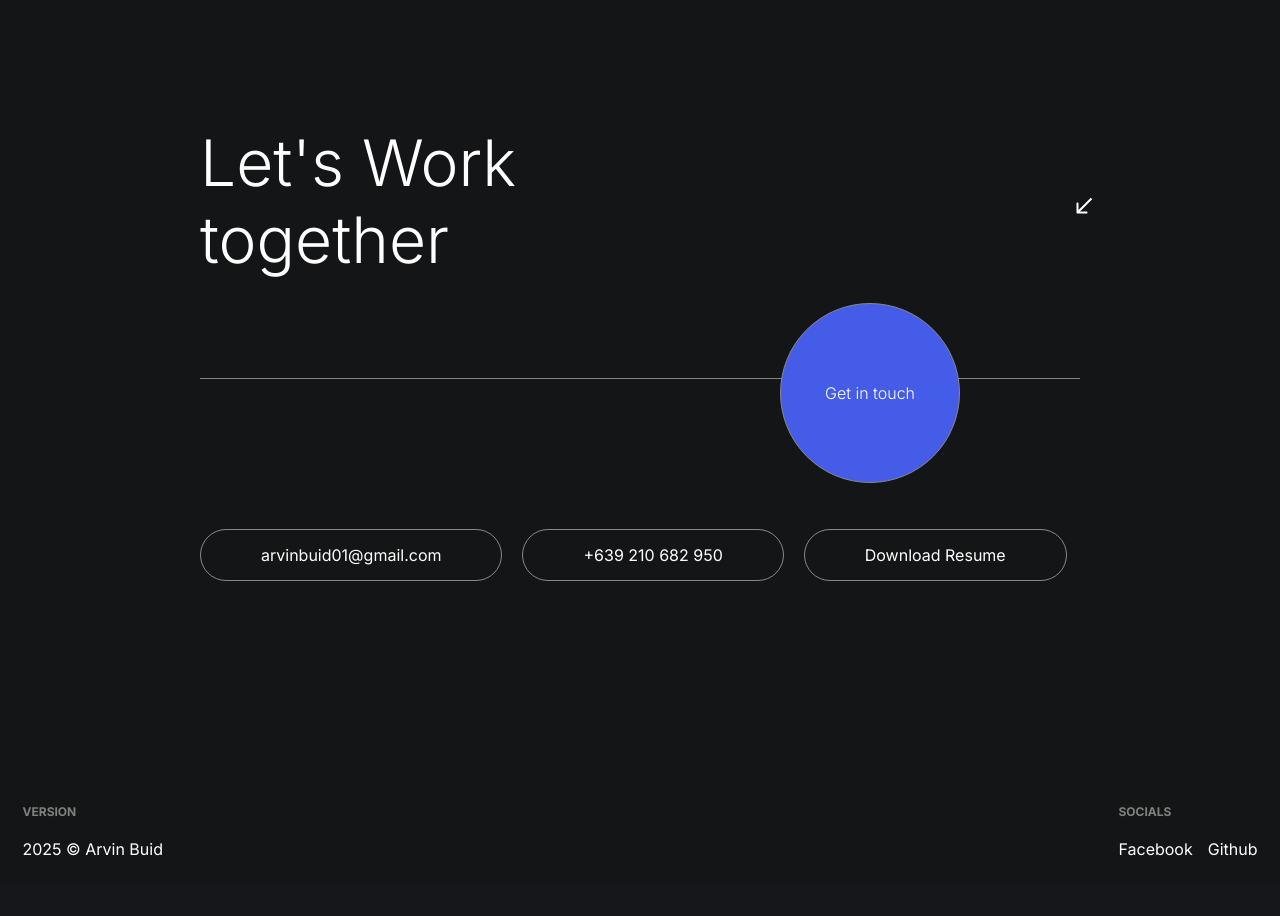
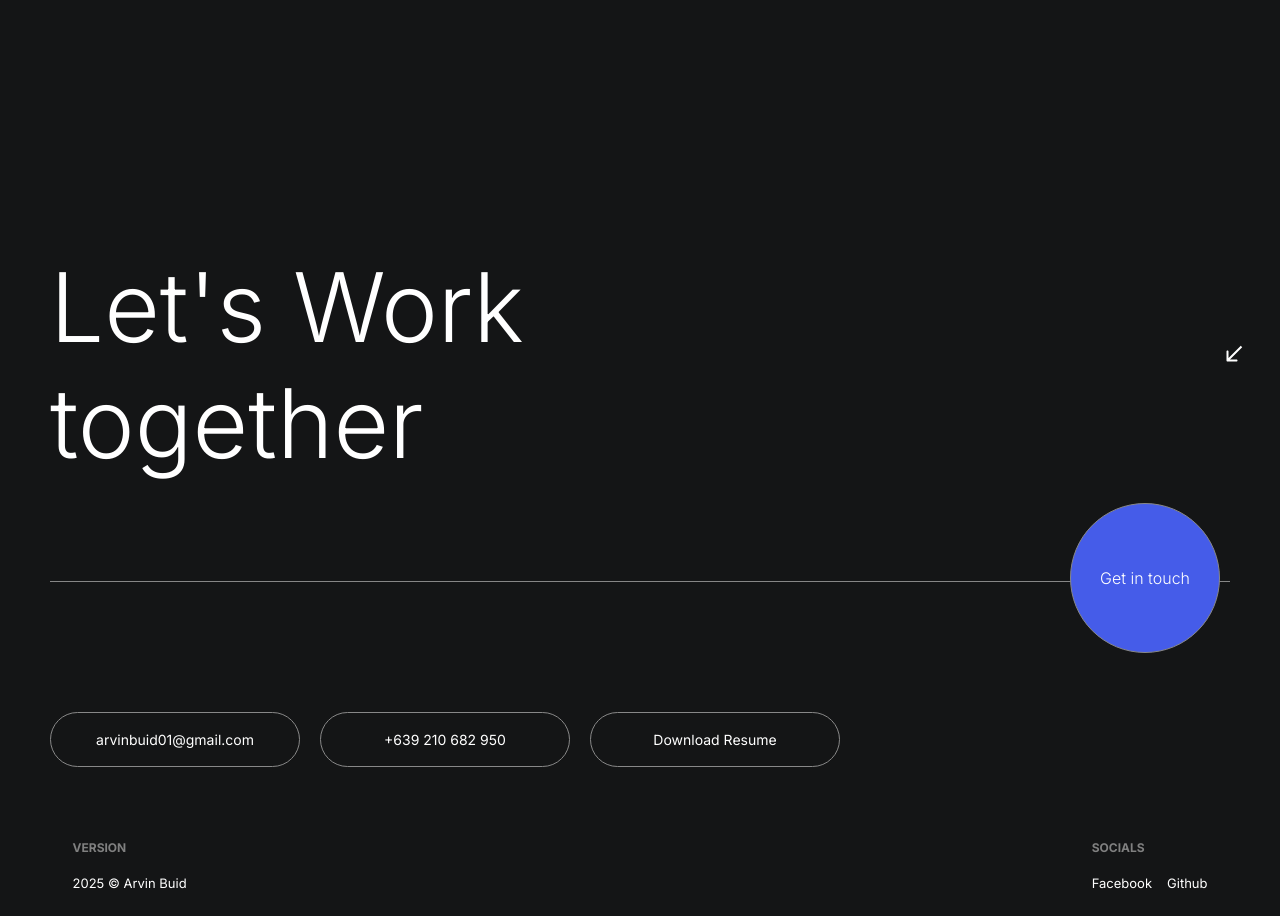
Before and after one commit to arvinbuid/portfolio, a Next.js app: page / in a window 1280 px wide. Shown: the part 3580-4496 px from the top of the page. Before the commit the page ends 4464 px from the top, so only its background shows below. Built offline with nearby package versions, Linux system fonts and the light colour scheme.

Commit message:
Add tablet media queries in Contact component css.

```diff
--- a/components/contact.module.css
+++ b/components/contact.module.css
@@ -7,7 +7,7 @@
   background-color: #141516;
   position: relative;
 
-  @media (max-width: 764px) {
+  @media (max-width: 1440px) {
     max-width: max-content;
     overflow-x: clip;
   }
@@ -40,7 +40,15 @@
     max-width: 1800px;
     background-color: #141516;
 
-    @media (max-width: 764px) {
+    @media (min-width: 769px) and (max-width: 1440px) {
+      margin-top: -225px;
+      padding-left: 50px;
+      padding-right: 50px;
+      display: flex;
+      flex-direction: column;
+    }
+
+    @media (max-width: 768px) {
       margin-top: -225px;
       padding-left: 25px;
       padding-right: 25px;
@@ -55,7 +63,12 @@
       margin-right: 200px;
       position: relative;
 
-      @media (max-width: 764px) {
+      @media (min-width: 769px) and (max-width: 1440px) {
+        margin-left: 0;
+        margin-right: 0;
+      }
+
+      @media (max-width: 768px) {
         margin-left: 0;
         margin-right: 0;
       }
@@ -70,7 +83,11 @@
         margin: 0px;
         font-weight: 300;
 
-        @media (max-width: 764px) {
+        @media (min-width: 769px) and (max-width: 1440px) {
+          font-size: 7.5vw;
+        }
+
+        @media (max-width: 768px) {
           font-size: 9vw;
         }
       }
@@ -80,7 +97,12 @@
         left: calc(100% - 400px);
         top: calc(100% - 75px);
 
-        @media (max-width: 764px) {
+        @media (min-width: 769px) and (max-width: 1440px) {
+          left: calc(100% - 260px);
+          top: calc(100% - 78px);
+        }
+
+        @media (max-width: 768px) {
           left: calc(100% - 190px);
           top: calc(100% - 50px);
         }
@@ -98,7 +120,12 @@
           cursor: auto;
           padding: 0px;
 
-          @media (max-width: 764px) {
+          @media (min-width: 769px) and (max-width: 1440px) {
+            width: 150px;
+            height: 150px;
+          }
+
+          @media (max-width: 768px) {
             width: 100px;
             height: 100px;
           }
@@ -110,7 +137,11 @@
             z-index: 2;
             position: relative;
 
-            @media (max-width: 764px) {
+            @media (min-width: 769px) and (max-width: 1440px) {
+              font-size: 16px;
+            }
+
+            @media (max-width: 768px) {
               font-size: 12px;
             }
           }
@@ -132,7 +163,13 @@
       margin-left: 200px;
       margin-right: 200px;
 
-      @media (max-width: 764px) {
+      @media (min-width: 769px) and (max-width: 1440px) {
+        margin-top: 130px;
+        margin-left: 0px;
+        margin-right: 0px;
+      }
+
+      @media (max-width: 768px) {
         flex-direction: column;
         margin-top: 120px;
         margin-left: 0px;
@@ -140,9 +177,28 @@
       }
 
       .button {
-        @media (max-width: 764px) {
-          width: 280px;
-          padding: 12px 6px;
+        @media (min-width: 769px) and (max-width: 1440px) {
+          width: 250px;
+          padding: 18px 0;
+        }
+
+        @media (max-width: 768px) {
+          width: calc(100% - 25%);
+          padding: 18px 0;
+        }
+      }
+
+      a,
+      p {
+        @media (min-width: 769px) and (max-width: 1440px) {
+          font-size: 14px;
+        }
+      }
+
+      a,
+      p {
+        @media (max-width: 768px) {
+          font-size: 14px;
         }
       }
     }
@@ -153,7 +209,16 @@
       margin-top: 200px;
       padding: 20px;
 
-      @media (max-width: 764px) {
+      @media (min-width: 769px) and (max-width: 1440px) {
+        justify-content: space-between;
+        overflow-x: clip;
+        gap: 30px;
+        align-items: center;
+        margin-top: 50px;
+        padding: 20px;
+      }
+
+      @media (max-width: 768px) {
         justify-content: space-between;
         overflow-x: clip;
         gap: 30px;
@@ -173,7 +238,14 @@
         align-items: flex-end;
 
         p {
-          @media (max-width: 764px) {
+          @media (min-width: 769px) and (max-width: 1440px) {
+            font-size: 13px;
+            white-space: preserve nowrap;
+          }
+        }
+
+        p {
+          @media (max-width: 768px) {
             font-size: 12px;
             white-space: preserve nowrap;
           }
@@ -218,7 +290,7 @@
           font-weight: 700;
           font-size: 12px;
 
-          @media (max-width: 764px) {
+          @media (max-width: 768px) {
             font-size: 10px;
           }
         }
```
